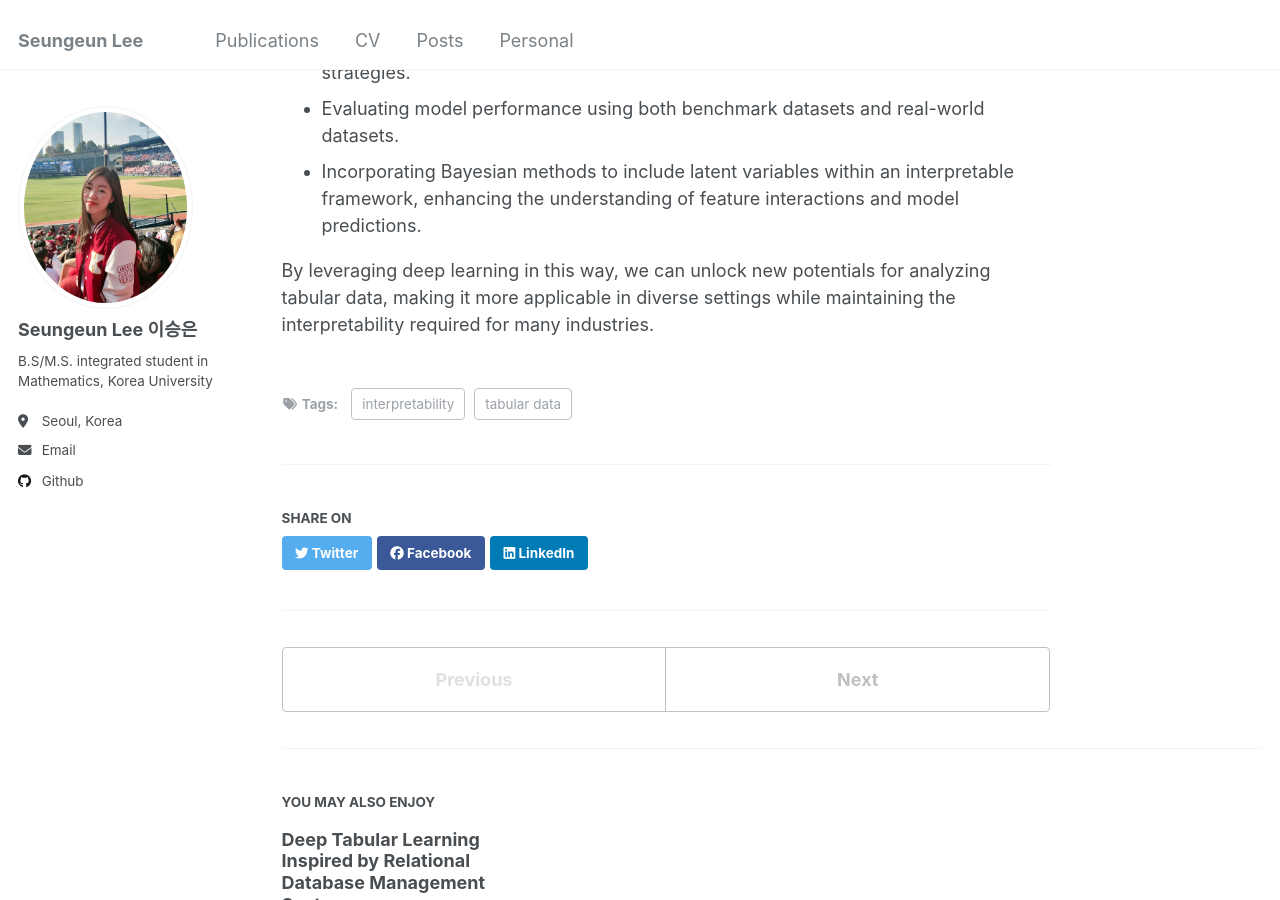
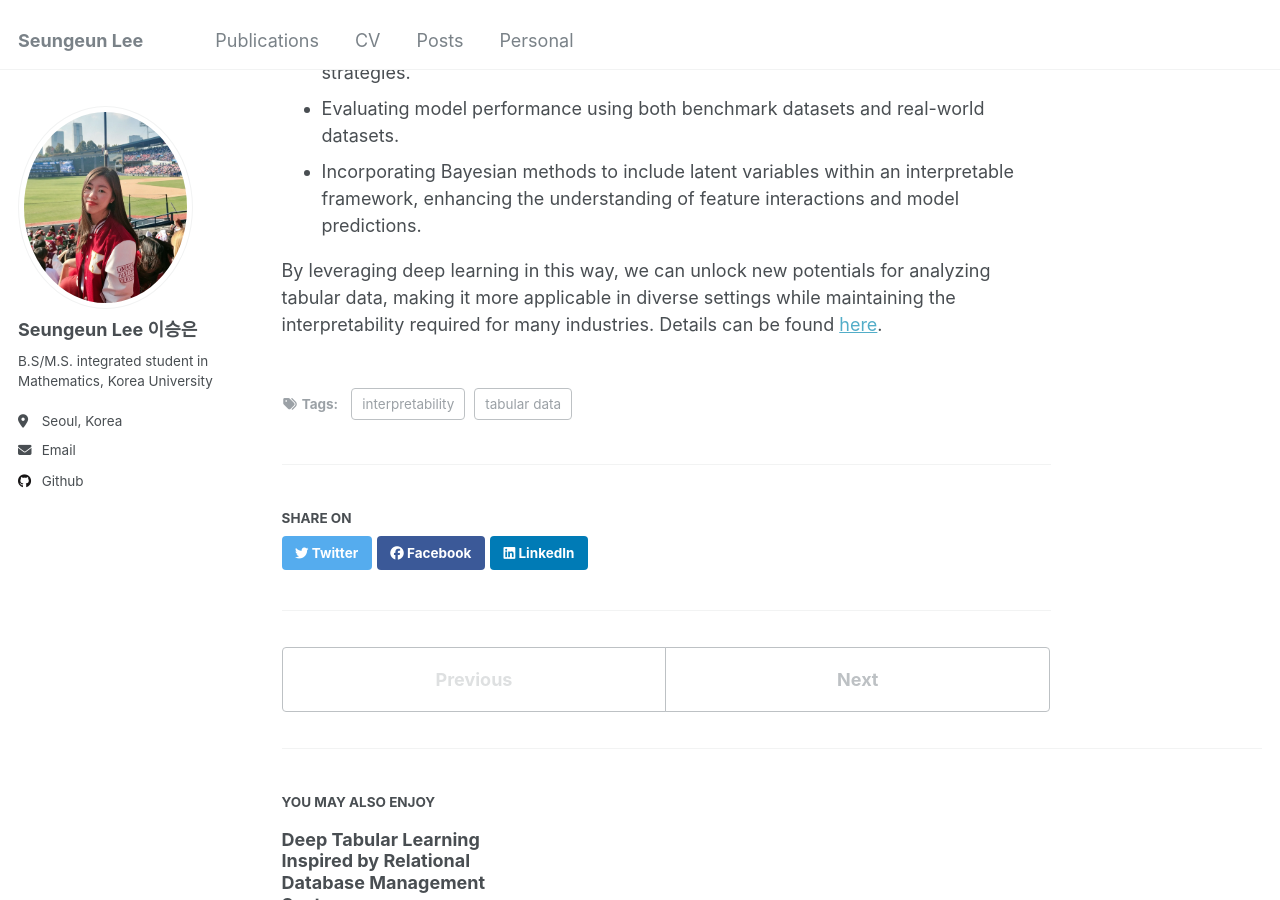
Before and after one commit to duneag2/duneag2.github.io, a Jekyll site: the page built from _posts/2024-10-08-blog-post-1.md, in a window 1280 px wide and 900 px high, scrolled down 1691 px. Built offline with Jekyll 4.4.1, drawn with Linux system fonts in a browser that asks for light colours.

Commit message:
Update 2024-10-08-blog-post-1.md

```diff
--- a/_posts/2024-10-08-blog-post-1.md
+++ b/_posts/2024-10-08-blog-post-1.md
@@ -19,10 +19,14 @@ One of the main challenges in applying deep learning to tabular data arises from
 
 Several limitations have emerged in the current body of research addressing deep learning for tabular data:
 
-**1. Evaluation on Challenging Datasets:** Many studies focus on complex datasets, and when their proposed methods are applied to simpler tabular datasets, the performance often fails to meet expectations. <br>
-**2. Complex Model Structures:** While not all research presents overly complex models, many proposed architectures are large and unwieldy. Given the characteristics of tabular data typically encountered in industrial settings, developing lightweight models would enhance practical applicability, especially in MLOps environments. <br>
-**3. Insufficient Preprocessing Research:** There is a notable lack of exploration into preprocessing techniques that are crucial for effectively handling tabular data. This includes inadequate consideration of issues such as missing value imputation, scaling, and the hierarchical nature of tabular data. For instance, replacing missing values with zero often occurs without a clear rationale, undermining the integrity of the data. <br>
-**4. Reliance on Benchmark Datasets:** Most existing research relies heavily on benchmark datasets that do not encapsulate the complexities of real-world tabular data. Thus, there is a critical need to evaluate models using datasets that reflect practical, real-world challenges. <br>
+**1. Evaluation on Challenging Datasets:** Many studies focus on complex datasets, and when their proposed methods are applied to simpler tabular datasets, the performance often fails to meet expectations.
+<br/>
+**2. Complex Model Structures:** While not all research presents overly complex models, many proposed architectures are large and unwieldy. Given the characteristics of tabular data typically encountered in industrial settings, developing lightweight models would enhance practical applicability, especially in MLOps environments.
+<br/>
+**3. Insufficient Preprocessing Research:** There is a notable lack of exploration into preprocessing techniques that are crucial for effectively handling tabular data. This includes inadequate consideration of issues such as missing value imputation, scaling, and the hierarchical nature of tabular data. For instance, replacing missing values with zero often occurs without a clear rationale, undermining the integrity of the data.
+<br/>
+**4. Reliance on Benchmark Datasets:** Most existing research relies heavily on benchmark datasets that do not encapsulate the complexities of real-world tabular data. Thus, there is a critical need to evaluate models using datasets that reflect practical, real-world challenges.
+<br/>
 **5. Limited Interpretability and Causality Considerations:** Few models prioritize interpretability, which is a significant drawback, particularly in conservative sectors like finance. Traditional machine learning techniques offer robust feature importance mechanisms that are often neglected in deep learning models.
 
 ## Proposed Approach
@@ -34,3 +38,4 @@ To address these challenges, I propose an innovative strategy: mapping tabular d
 - Incorporating Bayesian methods to include latent variables within an interpretable framework, enhancing the understanding of feature interactions and model predictions.
 
 By leveraging deep learning in this way, we can unlock new potentials for analyzing tabular data, making it more applicable in diverse settings while maintaining the interpretability required for many industries.
+Details can be found [here](https://drive.google.com/file/d/1ZzIx2gUGPoWy8-lXPiDz2DnBsWADgVog/view?usp=sharing).
```
